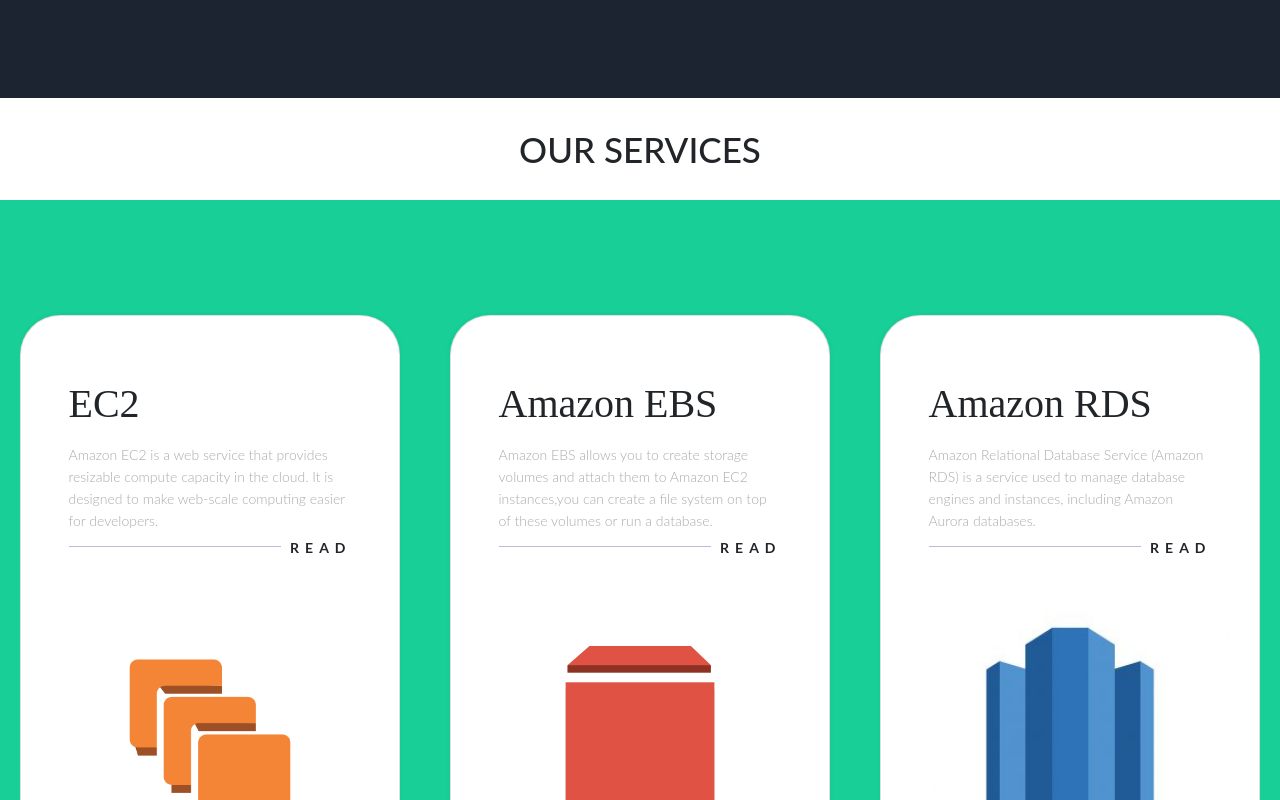
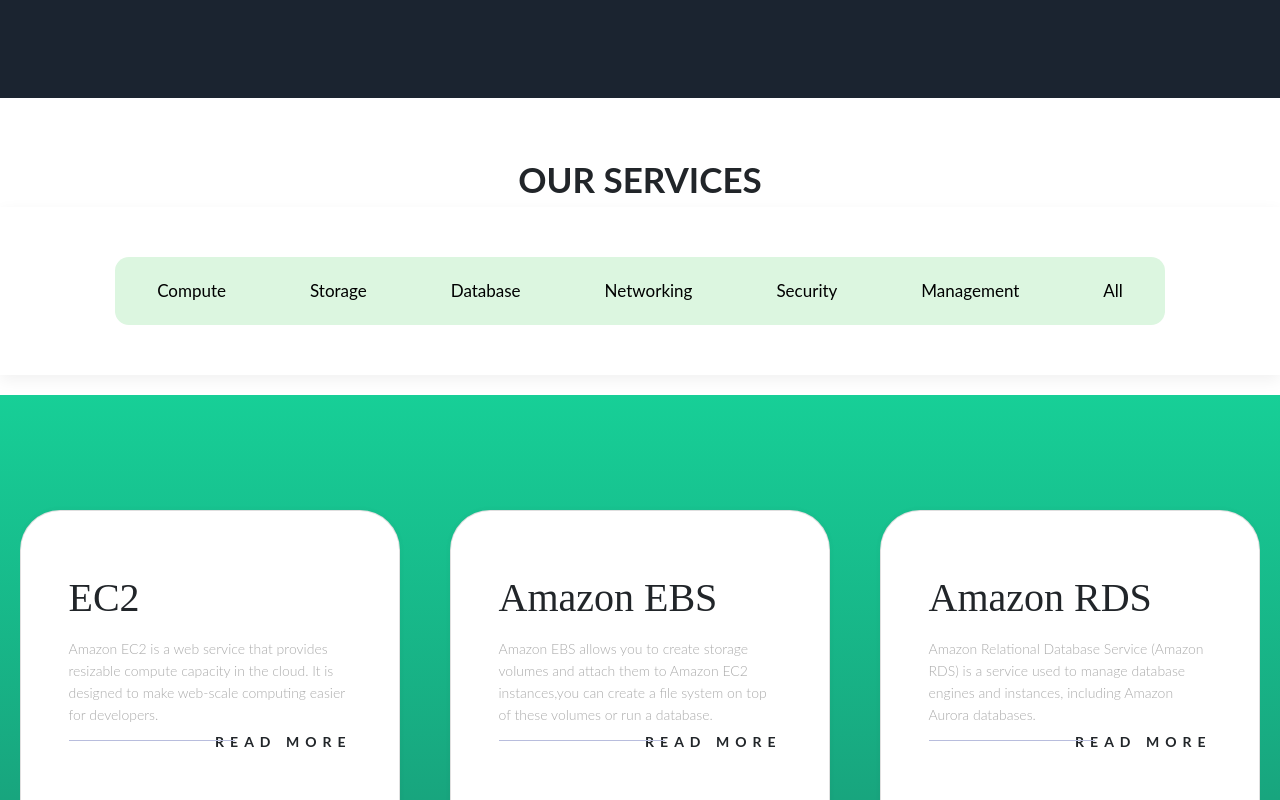
Before and after one commit to sejal2712/major_Project_Solvitude, a React (Create React App) app: page / in a window 1280 px wide. Shown: the part 1720-2520 px from the top of the page. Built offline with nearby package versions, Linux system fonts and the light colour scheme.

Commit message:
categoryfilter

```diff
--- a/src/App.js
+++ b/src/App.js
@@ -2,14 +2,14 @@
 import AboutUs from './components/AboutUs';
 import BodySec from './components/BodySec';
 import Navbar from './components/Navbar';
-import Card from './components/basics/Card'
+import ServiceCard from './components/basics/ServiceCard'
 function App() {
   return (
     <>
     <Navbar />
     <BodySec />
     <AboutUs />
-     <Card/>
+    <ServiceCard/>
 
     </>
   );
--- a/src/components/Navbar.js
+++ b/src/components/Navbar.js
@@ -19,7 +19,7 @@
             <ul id='navbar' className={this.state.clicked ? "#navbar active" : "#navbar"}>
                 <li><a className='active' href='#hero'>Home</a></li>
                 <li><a href='#about'>About</a></li>
-                <li><a href='#'>Services</a></li>
+                <li><a href='#services'>Services</a></li>
                 <li><a href='#'>Contact Us</a></li>
             </ul>
         </div>
--- a/src/components/basics/Card.js
+++ /dev/null
@@ -1,25 +0,0 @@
-import React, { useState } from 'react'
-import "./style.css"
-import cardAPI from "./cardAPI.js"
-import MenuCard from "./CardUI"
-
-
-const Restaurant = () => {
-  const [cardData,setcardData]=useState(cardAPI);
-
-
-
-  return (
-    <>
-     <h1 style={{textAlign:"center",margin:"30px"}}>OUR SERVICES</h1>
-     <div style={{background:"#17cf97"}}>
-     <MenuCard cardData={cardData}/>
-
-     </div>
-    </>
-  )
-}
-
-
-
-export default Restaurant
--- /dev/null
+++ b/src/components/basics/NavServices.js
@@ -0,0 +1,26 @@
+import React from 'react'
+
+const NavServices = ({filterService,serviceList}) => {
+  return (
+    <>
+      <nav className='NavService'>
+        <div className='btn-service'>
+            {
+                serviceList.map((curEle)=>{
+                    return(
+                        <button className='btn-service-category' onClick={()=>filterService(curEle)}>{curEle}</button>
+
+
+                    );
+                })
+            }
+
+
+
+        </div>
+      </nav>
+    </>
+  )
+}
+
+export default NavServices
--- /dev/null
+++ b/src/components/basics/ServiceCard.js
@@ -0,0 +1,52 @@
+import React, { useState } from 'react'
+import "./ServiceStyle.css"
+import cardAPI from "./ServiceCardAPI.js"
+import ServiceCard from "./ServiceCardUI"
+import NavServices from './NavServices'
+const uniqueService = [...new Set(cardAPI.map((curEle) => {
+  return curEle.category;
+
+})),
+  "All",
+];
+
+const Service = () => {
+  const [cardData, setcardData] = useState(cardAPI);
+
+  const [serviceList, setServiceList] = useState(uniqueService);
+
+  const filterService = (category) => {
+    if (category === "All") {
+      return setcardData(cardAPI);
+
+
+    }
+    const updatedService = cardAPI.filter((curEle) => {
+      return curEle.category === category;
+    });
+    setcardData(updatedService);
+  };
+
+
+  return (
+    <>
+      <section id="services">
+      <h1 style={{ textAlign:"center"}}><b>OUR SERVICES</b></h1>
+      <NavServices filterService={filterService} serviceList={serviceList} />
+
+
+
+        <div style={{ background: "linear-gradient(#17cf97, #1b2430)",marginTop:"0px" }}>
+          <ServiceCard cardData={cardData} />
+
+        </div>
+
+      </section>
+
+    </>
+  )
+}
+
+
+
+export default Service
--- a/src/components/basics/cardAPI.js
+++ b/src/components/basics/ServiceCardAPI.js
@@ -24,7 +24,7 @@
 
   serviceName:"Amazon Cloudfront",
   image:"images/img2.jpg",
-  category:"Network and Content Delivery",
+  category:"Networking",
   description:"Amazon CloudFront is a web service that speeds up distributio static and dynamic web content,to your users. CloudFront delivers your content through edge locations."
 },
 {
--- a/src/components/basics/CardUI.js
+++ b/src/components/basics/ServiceCardUI.js
@@ -1,10 +1,11 @@
 import React from 'react'
 
-const MenuCard = ({cardData}) => {
+const ServiceCard = ({cardData}) => {
   return (
     <>
     <section className="main-card--cointainer ">
     {cardData.map((curElem)=>{
+      {/**const{id,serviceName}=curElem */}
         return(
             <>
 
@@ -14,14 +15,15 @@
 
                 <h2 className='card-title'>{curElem.serviceName}</h2>
                 <span className='card-description subtle'>{curElem.description}</span>
-                <div className='card-read'>Read</div>
+                <div className='card-read'>Read More</div>
               </div>
               <div className='overflow'>
               <img src={curElem.image} alt="images" className='card-img-top '/>
 
-              </div>
+              </div >
+              <a href="#" ><button className='card-tag subtle'>USE TEMPLATE</button></a>
 
-              <a href="#" className='card-tag subtle'>USE TEMPLATE</a>
+
             </div>
           </div>
 
@@ -35,4 +37,4 @@
   )
 }
 
-export default MenuCard
+export default ServiceCard
--- a/src/components/basics/style.css
+++ b/src/components/basics/ServiceStyle.css
@@ -26,7 +26,7 @@
     grid-template-columns: repeat(3, minmax(300px, 500px));
     grid-gap: 50px;
     justify-content: space-around;
-    background-color: #17cf97;
+
 
   }
 
@@ -96,21 +96,31 @@
     height: 1px;
     position: absolute;
     top: 9px;
-    width: 75%;
+    width: 59%;
   }
 
   .card-tag {
-    float: right;
-    margin: 5px 10px 10px 250px;
-    border: 1px solid #aaa;
+    float: right ;
+    border: 1px solid #17cf97;
     padding: 5px 5px;
     cursor: pointer;
     text-decoration: none;
+    color:#1b2430;
     border-radius: 10px 100px/120px 100px;
+    text-align: center;
+
+
   }
 
+ /* a:hover{
+    text-decoration: none;
+    background: #17cf97;
+    color:white;
+
+  }*/
+
   .card-tag:hover {
-    background: #aaa;
+    background: #17cf97;
     color:white;
     text-decoration: none;
 
@@ -152,3 +162,68 @@
 .overflow{
   overflow: hidden;
 }
+
+
+
+/****** NavService of service  *******/
+.NavService {
+  padding: 50px;
+  text-align: center;
+  background-color: #fff;
+  margin-bottom:0px ;
+  justify-content: center;
+}
+
+.NavService h1 {
+  padding-bottom: 20px;
+  text-transform: capitalize;
+
+}
+
+/** button group styles **/
+.btn-service{
+  border-radius: 1rem;
+  text-transform: capitalize;
+}
+.btn-service-category {
+  border: none;
+  /* min-width: 6rem; */
+  padding: 1.5rem 3rem;
+  background-color: #dcf6e0;
+  cursor: pointer;
+  margin: 0;
+  font-size: 17px;
+  box-shadow: inset 0px 0px 0px -15px #17cf97;
+  transition: all 300ms ease-out;
+  text-transform: capitalize;
+}
+.btn-service-category:last-child {
+  border-top-right-radius: 1rem;
+  border-bottom-right-radius: 1rem;
+}
+.btn-service-category:first-child {
+  border-top-left-radius: 1rem;
+  border-bottom-left-radius: 1rem;
+}
+.btn-service-category:hover,
+.btn-service-category:focus {
+  color:#17cf97;
+  box-shadow: inset 0px -20px 0px -15px #17cf97;
+}
+.btn-service-category:focus {
+  outline: none;
+}
+.btn-service-category:after {
+  content: "✔️";
+  margin-left: 0.5rem;
+  display: inline-block;
+  color: #17cf97;
+  position: absolute;
+  transform: translatey(10px);
+  opacity: 0;
+  transition: all 200ms ease-out;
+}
+.btn-service-category--active:after {
+  opacity: 1;
+  transform: translatey(-2px);
+}
```
Also changed, not shown: 1 other file (tests, documents, lock files or other folders).
